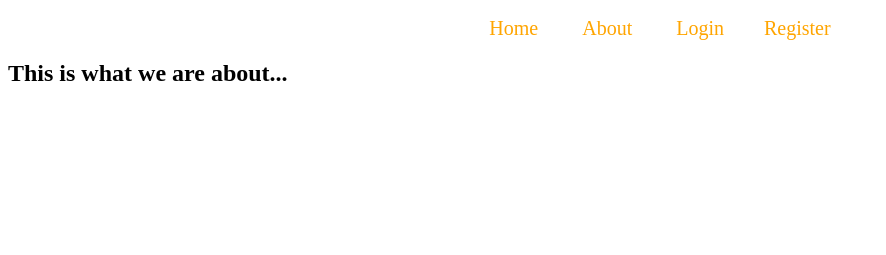
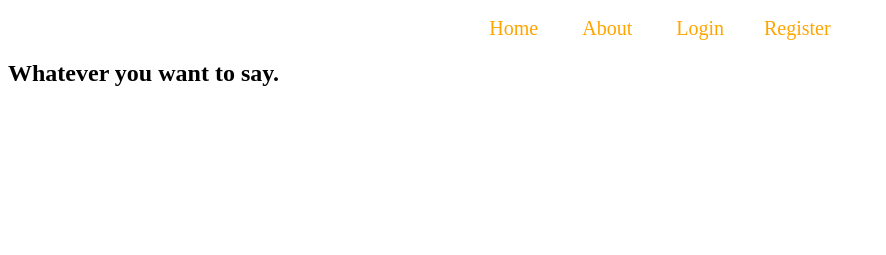
Before and after one commit to AVCodee/covid.io, a PHP site: page /about.php in a window 1280 px wide. Shown: the part 457-712 px from the top of the page, without its empty margins (0-886 px from the left). Run offline with PHP 8.4, Linux system fonts and the light colour scheme.

Commit message:
Changed about page

```diff
--- a/about.php
+++ b/about.php
@@ -7,6 +7,6 @@
     <title>About Covid.io</title>
 </head>
 <body>
-    <h2>This is what we are about...</h2>
+    <h2>Whatever you want to say.</h2>
 </body>
 </html>
```
